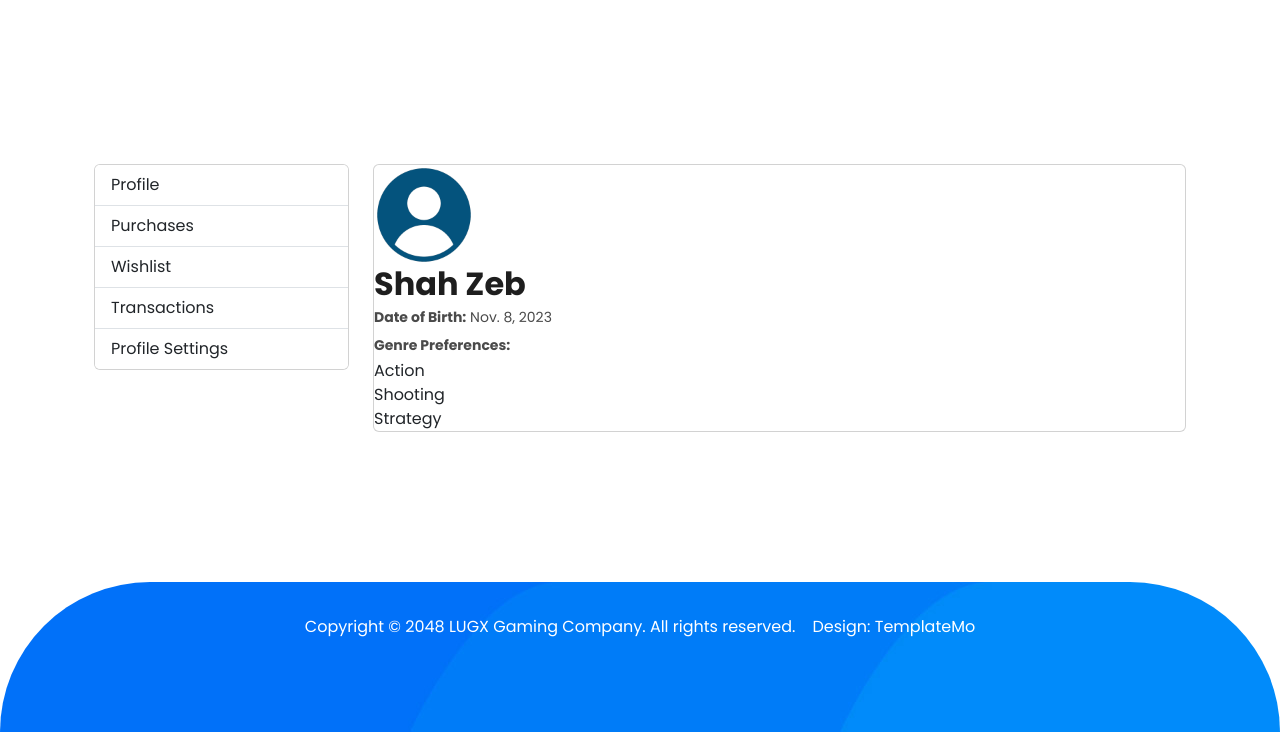
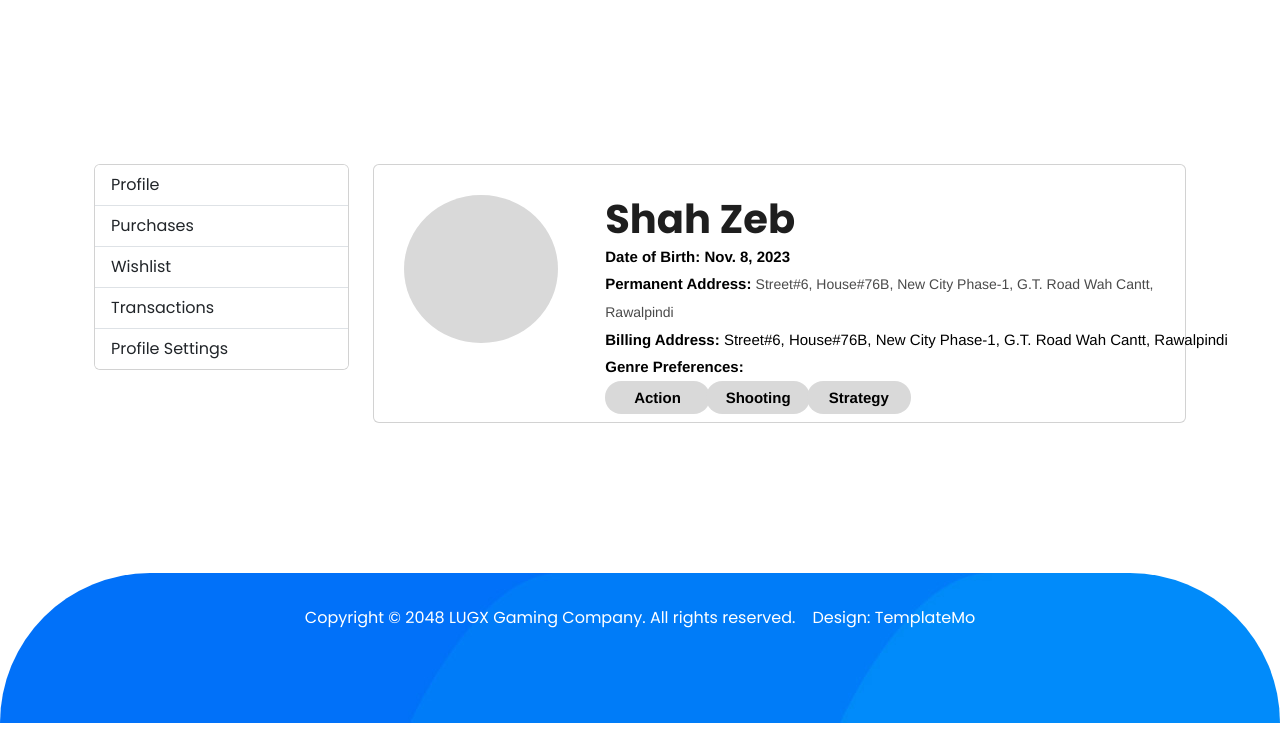
Before and after one commit to ShahZebYousafzai/GamersEdgeStore, a Django app: page /profile/ in a window 1280 px wide. Shown: the part 442-1174 px from the top of the page. Run offline with Django 4.2, Linux system fonts and the light colour scheme; a user stored in the database is signed in; data comes from the database, SQL or seed files in the repository; both versions use the stored data as it was after the commit; some libraries are stand-ins or nearby versions.

Commit message:
Updated the Profile Info Card

```diff
--- /dev/null
+++ b/static/css/profile.css
@@ -0,0 +1,124 @@
+  .profile-picture {
+    width: 153.5px;
+    height: 148.5px;
+    top: 20px;
+    left: 20px;
+    background-color: #d9d9d9;
+    border-radius: 76.75px/74.25px;
+  }
+
+  .display-name {
+    top: 20px;
+    left: 192.5px;
+    font-family: "Inter-Bold", Helvetica;
+    font-weight: 700;
+    color: #000000;
+    font-size: 25px;
+    letter-spacing: 0;
+    line-height: 45.7px;
+    white-space: nowrap;
+  }
+
+  .do-b {
+    top: 60px;
+    left: 192.5px;
+    font-family: "Inter-Bold", Helvetica;
+    font-weight: 700;
+    color: #000000;
+    font-size: 15px;
+    letter-spacing: 0;
+    line-height: 27.4px;
+    white-space: nowrap;
+  }
+
+  .permenant-address {
+    top: 140px;
+    left: 20px;
+    font-family: "Inter-Bold", Helvetica;
+    font-weight: 400;
+    color: #000000;
+    font-size: 15px;
+    letter-spacing: 0;
+    line-height: 27.4px;
+    white-space: nowrap;
+  }
+
+  .text-wrapper {
+    font-weight: 700;
+  }
+
+  .span {
+    font-family: "Inter-Regular", Helvetica;
+  }
+
+  .billing-address {
+    top: 188.5px;
+    left: 20px;
+    font-family: "Inter-Bold", Helvetica;
+    font-weight: 400;
+    color: #000000;
+    font-size: 15px;
+    letter-spacing: 0;
+    line-height: 27.4px;
+    white-space: nowrap;
+  }
+
+  .div {
+    top: 90px;
+    left: 192.5px;
+    font-family: "Inter-Bold", Helvetica;
+    font-weight: 700;
+    color: #000000;
+    font-size: 15px;
+    letter-spacing: 0;
+    line-height: 27.4px;
+    white-space: nowrap;
+  }
+
+  .genres {
+    width: 100%; /* Use 100% to ensure the genres span the full width of the container */
+    height: 33px;
+  }
+
+  .genre {
+    width: 105.5px;
+    height: 33px;
+  }
+
+  .overlap-group {
+    display: flex;
+    align-items: center;
+    justify-content: center; /* Center the text horizontally */
+    width: 104.5px;
+    height: 33px;
+    background-color: #d9d9d9;
+    border-radius: 16.25px;
+  }
+
+  .text-wrapper {
+    width: 77.5px;
+    top: 2.5px;
+    left: 14px;
+    font-family: "Inter-Bold", Helvetica;
+    font-weight: 700;
+    color: #000000;
+    font-size: 15px;
+    text-align: center;
+    letter-spacing: 0;
+    line-height: 27.4px;
+    white-space: nowrap;
+  }
+
+  .overlap-wrapper {
+    width: 105.5px;
+    height: 33px;
+    top: 0;
+    left: 116.5px;
+  }
+
+  .overlap-group-wrapper {
+    width: 105.5px;
+    height: 33px;
+    top: 0;
+    left: 233px;
+  }
--- a/templates/main.html
+++ b/templates/main.html
@@ -22,6 +22,7 @@
     <link rel="stylesheet" href="{% static 'css/templatemo-lugx-gaming.css' %}">
     <link rel="stylesheet" href="{% static 'css/owl.css' %}">
     <link rel="stylesheet" href="{% static 'css/animate.css' %}">
+    <link rel="stylesheet" href="{% static 'css/profile.css' %}">
     <link rel="stylesheet"href="https://unpkg.com/swiper@7/swiper-bundle.min.css"/>
 
 <!--
--- a/user/templates/user/profile.html
+++ b/user/templates/user/profile.html
@@ -1,14 +1,11 @@
-{% extends 'main.html' %}
-{% load static %}
-
-{% block content %}
+{% extends 'main.html' %} {% load static %} {% block content %}
 
 <div class="page-heading header-text">
   <div class="container">
     <div class="row">
       <div class="col-lg-12">
         <h3>User Profile</h3>
-        <span class="breadcrumb"><a href="#">Home</a>  >  Profile</span>
+        <span class="breadcrumb"><a href="#">Home</a> > Profile</span>
       </div>
     </div>
   </div>
@@ -19,7 +16,7 @@
     <div class="container">
       <div class="row">
         <div class="col-sm-3 mb-3 mb-sm-1">
-          <div class="card" style="width: auto; height: auto;">
+          <div class="card" style="width: auto; height: auto">
             <ul class="list-group list-group-flush">
               <li class="list-group-item">Profile</li>
               <li class="list-group-item">Purchases</li>
@@ -30,23 +27,44 @@
           </div>
         </div>
         <div class="col-sm-9">
-          <div class="card">
-            <img src="{% static profile.profile_image.url %}" alt="{{ profile.user.username }}" class="img-fluid" style="height: 100px; width: 100px;">
-            <h2>{{ profile.display_name }}</h2>
-            <p><strong>Date of Birth:</strong> {{ profile.date_of_birth }}</p>
-            <p><strong>Genre Preferences:</strong>
-            <ul>
-              {% for genre in profile.genre_preferences.all %}
-                  <li>{{ genre.name }}</li>
-              {% endfor %}
-            </ul>
-            </p>
-          </div>
+          <div class="card" style="padding-left: 30px; padding-top: 30px">
+            <div class="row">
+                <div class="col-md-3">
+                    <div class="profile-picture"></div>
+                </div>
+                <div class="col-md-9">
+                    <h1>{{profile.display_name}}</h1>
+                    <p class="do-b">
+                        Date of Birth: <span class="span">{{profile.date_of_birth}}</span>
+                    </p>
+                    <p class="permanent-address">
+                        <span class="text-wrapper">Permanent Address: </span>
+                        <span class="span">Street#6, House#76B, New City Phase-1, G.T. Road Wah Cantt, Rawalpindi</span>
+                    </p>
+                    <p class="billing-address">
+                        <span class="text-wrapper">Billing Address: </span>
+                        <span class="span">Street#6, House#76B, New City Phase-1, G.T. Road Wah Cantt, Rawalpindi</span>
+                    </p>
+                    <div class="div">Genre Preferences:</div>
+                    <div class="row">
+                        {% for genre in profile.genre_preferences.all %}
+                            <div class="col-md-2 mb-2">
+                                <div class="grid">
+                                    <div class="overlap-group">
+                                        <div class="text-wrapper">{{ genre.name }}</div>
+                                    </div>
+                                </div>
+                            </div>
+                        {% endfor %}
+                    </div>
+                </div>
+            </div>
+        </div>
+
         </div>
       </div>
-  </div>
+    </div>
   </div>
 </div>
 
-
 {% endblock content %}
```
Also changed, not shown: db.sqlite3.
